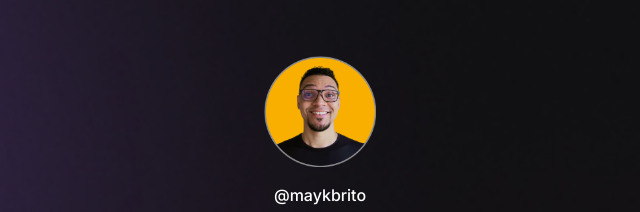
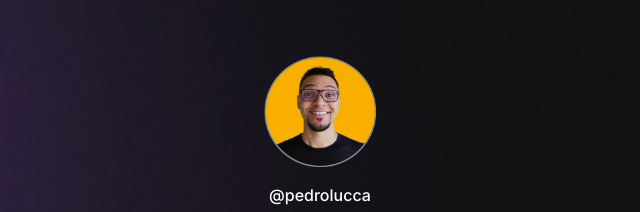
Before and after one commit to Pedro2983/ponaina, a plain HTML site: page index.html in a window 1280 px wide. Shown: the top 212 px of the page, 320-960 px from the left. Drawn offline with nearby package versions, Linux system fonts and the light colour scheme.

Commit message:
alterei nome

```diff
--- a/index.html
+++ b/index.html
@@ -16,7 +16,7 @@
     <div id="container">
         <div id="profire">
             <img src="./assets/assets/avatar.png" alt="cara em um fundo amarelo">
-            <p>@maykbrito</p>
+            <p>@pedrolucca</p>
         </div>
         <div id="swich" onclick="togglemode()">
 <button>
```
